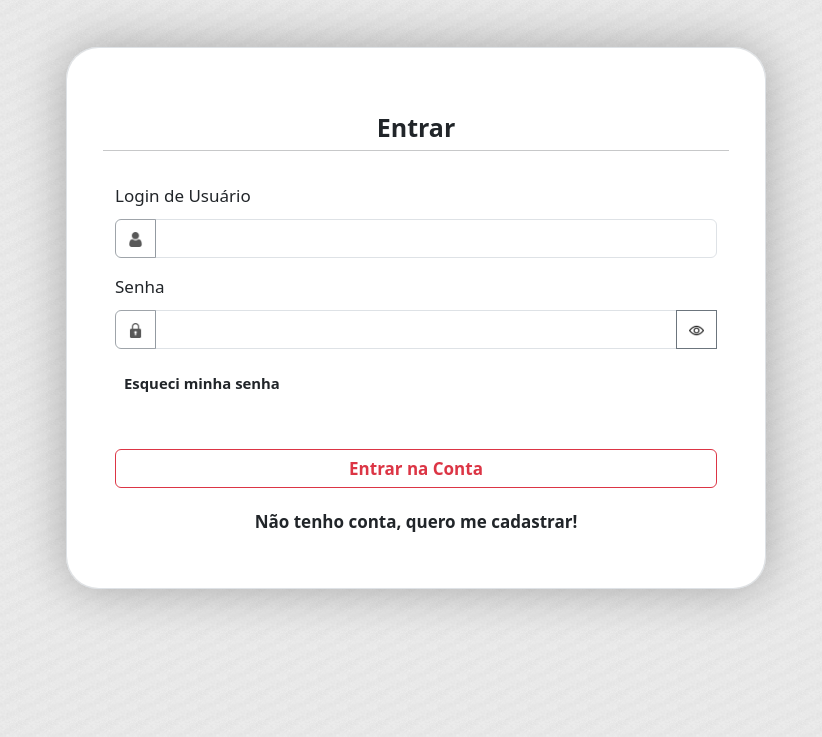
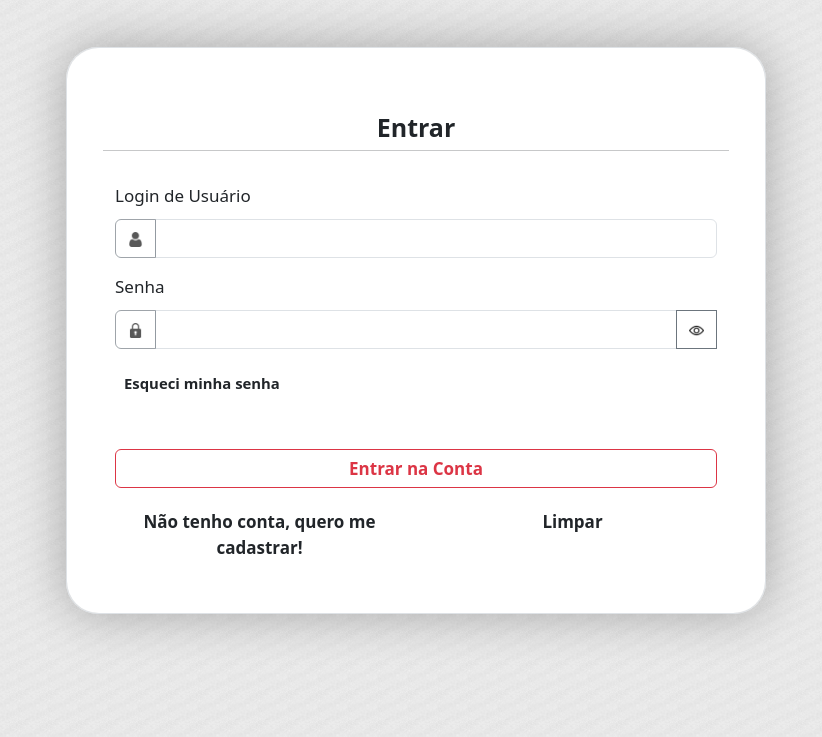
Before and after one commit to gabrielmjacques/telecall, a PHP site: page /reglog.php in a window 1280 px wide. Shown: the part 87-824 px from the top of the page, without its empty margins (224-1046 px from the left). Run offline with PHP 8.4, Linux system fonts and the light colour scheme.

Commit message:
Feat: Clear form

```diff
--- a/js/login.js
+++ b/js/login.js
@@ -4,6 +4,7 @@ const login_form = $("#login_form");
 const login_submit = $("#login_form_submit");
 const tfa_form = $("#2fa_form");
 const cadastro_div = $("#cadastro_div");
+const cadastro_form = $("#cadastro_form");
 const TFAModal = new bootstrap.Modal('#tfa_modal');
 const tfa_answer_entry = $('#2fa_answer_entry');
 const tfa_column_entry = $('#2fa_column_entry');
@@ -180,7 +181,6 @@ async function AddCities() {
     });
 }
 
-
 // Função para deixar os inputs de endereço somente leitura
 function AddressInputsReadOnly(bool) {
     if (bool) {
@@ -247,6 +247,13 @@ function DateValidation() {
     }
 }
 
+function ResetForm() {
+    cadastro_form[0].reset();
+    login_form[0].reset();
+
+    ShowToast("Formulário resetado");
+}
+
 // Validação de CPF
 function ValidateCPF() {
     const cpf_digits = cpf.val();
@@ -294,7 +301,7 @@ function VerifyCPF(cpf) {
     if (rev != parseInt(cpf.charAt(10)))
         return false;
     return true;
-}
+};
 
 // Inserindo estados no select
 for (let i = 0; i < states_abbrs.length; i++) {
--- a/reglog.php
+++ b/reglog.php
@@ -117,9 +117,17 @@ include_once 'components/accessibilityMenu.php'; // Inclui o menu de acessibilid
                         </div>
                     </form>
 
-                    <!-- Mostrar aba de cadastro -->
-                    <button type="button" class="show_cad_btn btn btn-sm w-100" onclick="ShowCad()">Não tenho conta,
-                        quero me cadastrar!</button>
+                    <div class="row">
+                        <!-- Mostrar aba de cadastro -->
+                        <div class="col-6">
+                            <button type="button" class="show_cad_btn btn btn-sm w-100" onclick="ShowCad()">Não tenho
+                                conta, quero me cadastrar!</button>
+                        </div>
+
+                        <div class="col-6">
+                            <button type="reset" class="btn btn-sm w-100" onclick='ResetForm()'>Limpar</button>
+                        </div>
+                    </div>
                 </div>
 
 
@@ -343,10 +351,18 @@ include_once 'components/accessibilityMenu.php'; // Inclui o menu de acessibilid
                             </div>
                         </form>
 
-                        <!-- Fechar aba de cadastro -->
-                        <button type="button" class="hide_cad_btn btn btn-sm w-100" onclick="HideCad()">Já possuo
-                            conta, quero
-                            entrar!</button>
+                        <div class="row">
+                            <!-- Mostrar aba de cadastro -->
+                            <div class="col-6">
+                                <button type="button" class="show_cad_btn btn btn-sm w-100" onclick="HideCad()">Já tenho
+                                    conta, quero
+                                    fazer login!</button>
+                            </div>
+
+                            <div class="col-6">
+                                <button type="reset" class="btn btn-sm w-100" onclick='ResetForm()'>Limpar</button>
+                            </div>
+                        </div>
 
                     </div>
 
@@ -375,21 +391,21 @@ include_once 'components/accessibilityMenu.php'; // Inclui o menu de acessibilid
     </div>
 
     <!-- Bootstrap JS -->
-    <script defer src="https://cdn.jsdelivr.net/npm/bootstrap@5.3.0-alpha3/dist/js/bootstrap.bundle.min.js"
+    <script src="https://cdn.jsdelivr.net/npm/bootstrap@5.3.0-alpha3/dist/js/bootstrap.bundle.min.js"
         integrity="sha384-ENjdO4Dr2bkBIFxQpeoTz1HIcje39Wm4jDKdf19U8gI4ddQ3GYNS7NTKfAdVQSZe" crossorigin="anonymous">
     </script>
 
     <!-- JQuery e JQuery Mask Plugins -->
-    <script defer src="js/jquery.js"></script>
-    <script defer src="js/jquery.mask.js"></script>
+    <script src="js/jquery.js"></script>
+    <script src="js/jquery.mask.js"></script>
 
     <!-- Utilitários -->
-    <script defer src="js/default.js"></script>
-    <script defer src="js/util/locals.js"></script>
-    <script defer src="js/util/toast.js"></script>
+    <script src="js/default.js"></script>
+    <script src="js/util/locals.js"></script>
+    <script src="js/util/toast.js"></script>
 
     <!-- Javascript Externo da Página -->
-    <script defer src="js/login.js"></script>
+    <script src="js/login.js"></script>
 
 </body>
 
```
Also changed, not shown: forgot_password.php (+25 -13 lines).
